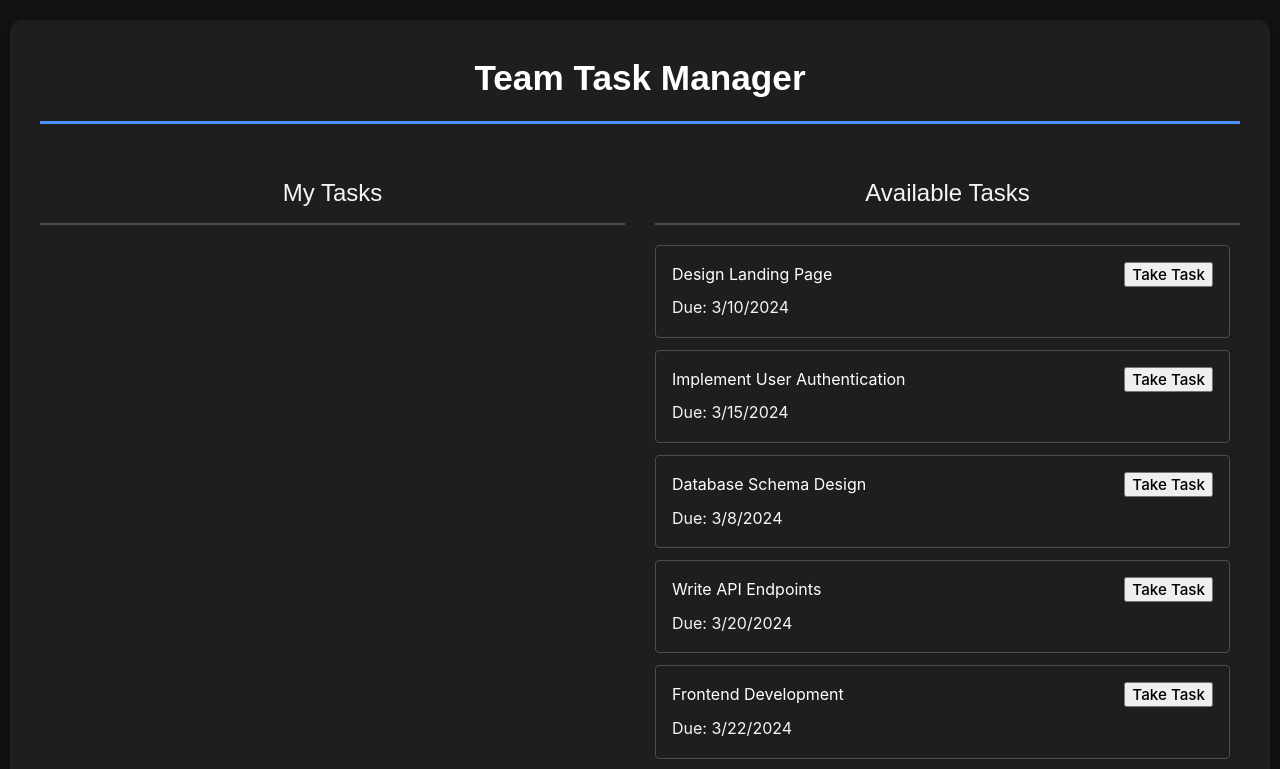
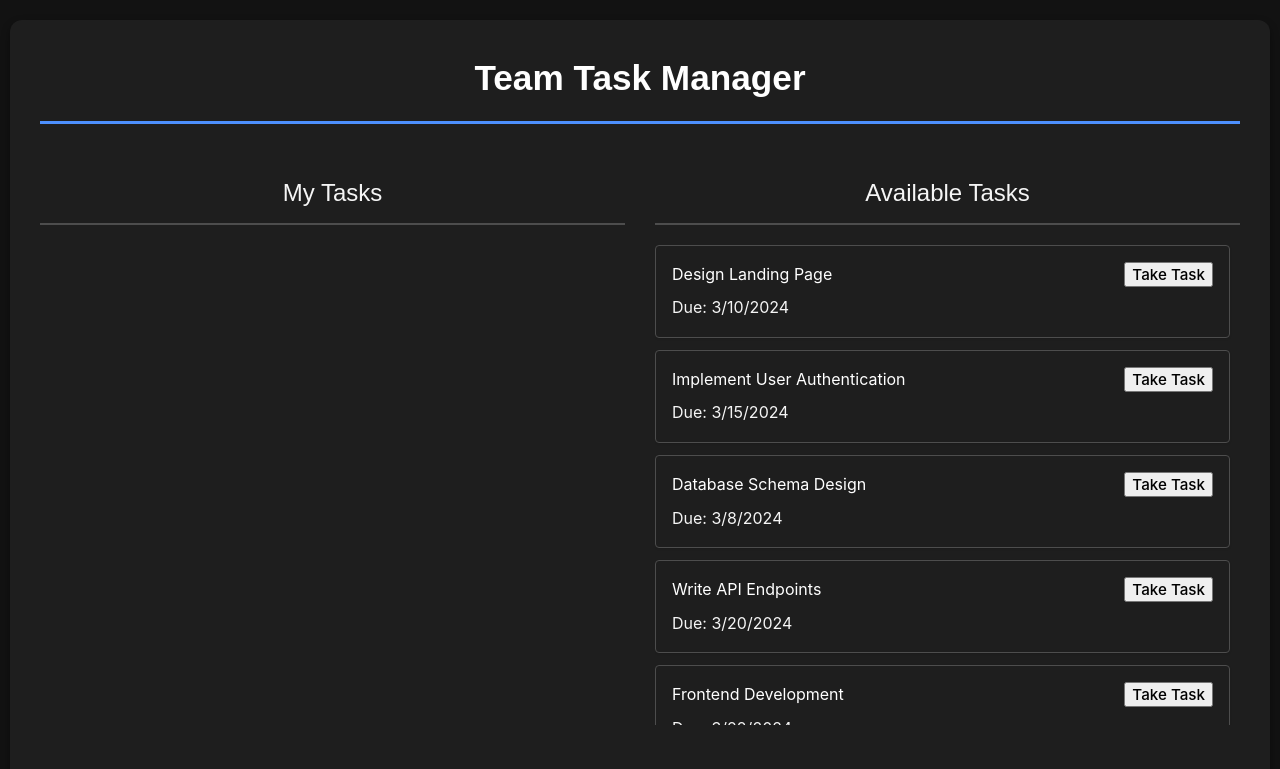
Before and after one commit to MisbahAN/tuesday.com, a React (Create React App) app: page / in a window 1280 px wide. Shown: the top 769 px of the page. Built offline with nearby package versions, Linux system fonts and the light colour scheme; the HTML template or start-up script is replaced by a standard one.

Commit message:
Added scroll feature and boxed up the tasks on Main UI.

```diff
--- a/src/App.css
+++ b/src/App.css
@@ -64,17 +64,35 @@ h1 {
   flex-grow: 1;
   overflow-y: auto;
   padding-right: 10px;
+  max-height: 60vh;
+  scroll-behavior: smooth;
+  overscroll-behavior: contain;
 }
 
-/* Scrollbar Styling */
-.task-list::-webkit-scrollbar { width: 10px; }
-.task-list::-webkit-scrollbar-track { background: #2a2a2a; }
+/* Enhanced Scrollbar Styling */
+.task-list::-webkit-scrollbar {
+  width: 12px;
+}
+
+.task-list::-webkit-scrollbar-track {
+  background: #1e1e1e;
+  border-radius: 6px;
+}
+
 .task-list::-webkit-scrollbar-thumb {
-  background: #4d4d4d;
-  border-radius: 5px;
-  border: 2px solid #2a2a2a;
+  background: #4d90fe;
+  border-radius: 6px;
+  border: 3px solid #1e1e1e;
 }
-.task-list::-webkit-scrollbar-thumb:hover { background: #666; }
+
+.task-list::-webkit-scrollbar-thumb:hover {
+  background: #3a6dc7;
+}
+
+.task-list {
+  scrollbar-width: thin;
+  scrollbar-color: #4d90fe #1e1e1e;
+}
 
 
 .task-item {
@@ -87,6 +105,7 @@ h1 {
     flex-direction: column;
     box-shadow: 0 1px 2px rgba(0,0,0,0.1);
     transition: all 0.2s ease;
+    overscroll-behavior: contain;
 }
 
 
--- a/src/TaskDetails.css
+++ b/src/TaskDetails.css
@@ -9,7 +9,12 @@
     max-width: 800px;
     box-shadow: 0 4px 8px rgba(0, 0, 0, 0.4);
     line-height: 1.6;
+    overflow-y: auto;
+    max-height: 70vh;
+    scroll-behavior: smooth;
+    overscroll-behavior: contain;
 }
+
 
 
 
@@ -32,7 +37,9 @@
     gap: 1rem 2rem;
     margin-bottom: 2rem;
     padding: 1rem 0;
+    overscroll-behavior: contain;
 }
+
 
 
 
```
